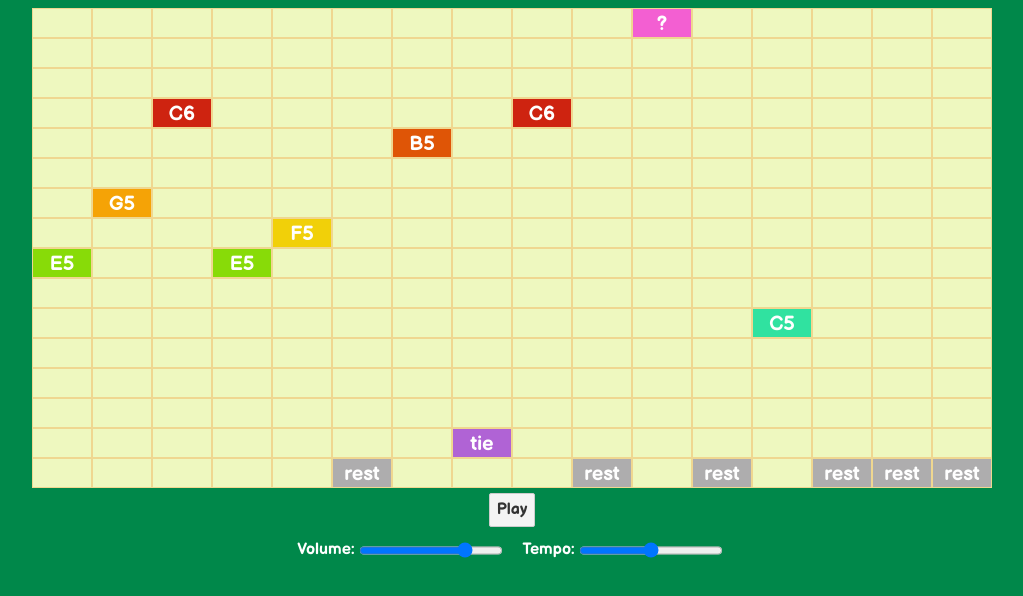
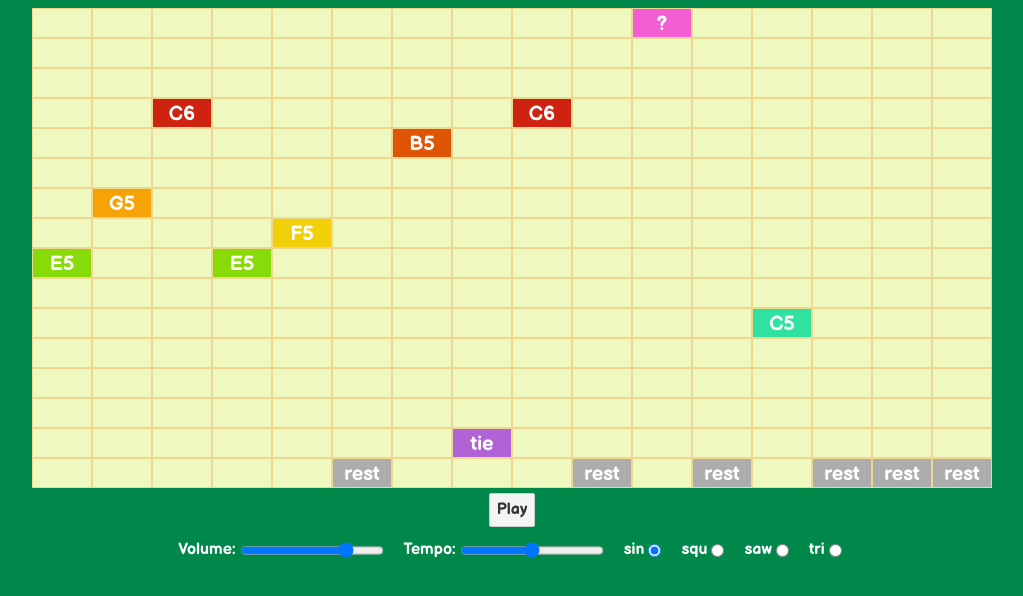
Before and after one commit to andlehma/react-town-tune, a React (Vite) app: page / in a window 1280 px wide. Shown: the top 596 px of the page, without its empty margins (128-1151 px from the left). Built offline with nearby package versions, Linux system fonts and the light colour scheme.

Commit message:
add oscillator type setting

```diff
--- a/global.css
+++ b/global.css
@@ -40,7 +40,8 @@ input:disabled {
     color: #ccc;
 }
 
-input[type="range"] {
+input[type="range"],
+input[type="radio"] {
     vertical-align: middle;
     margin: 0 .25em;
 }
--- a/src/App.js
+++ b/src/App.js
@@ -69,6 +69,7 @@ const App = () => {
     ]);
     const [volume, setVolume] = useState(.8);
     const [tempo, setTempo] = useState(200);
+    const [oscType, setOscType] = useState("sine");
 
     // need a reference to the piano roll container div
     // to calculate relative Y position when moving notes
@@ -130,7 +131,7 @@ const App = () => {
 
             // create oscillator node and set frequency
             const osc = audioContext.createOscillator();
-            osc.type = 'sine';
+            osc.type = oscType;
             let freq;
             if (note.name === "?") {
                 let r = randomInt(1, settings.numNotes - 2);
@@ -186,6 +187,10 @@ const App = () => {
         clearInterval(playInterval);
     };
 
+    const changeOscType = (e) => {
+        setOscType(e.target.value);
+    }
+
     return (
         <div ref={pianoRollRef} id="app">
             {beats}
@@ -221,6 +226,39 @@ const App = () => {
                             setTempo(e.target.value);
                         }} />
                 </label>
+
+                <label>sin
+                <input
+                        type="radio"
+                        name="osc-type"
+                        onChange={changeOscType}
+                        value="sine"
+                        checked={oscType === "sine"} />
+                </label>
+                <label>squ
+                <input
+                        type="radio"
+                        name="osc-type"
+                        onChange={changeOscType}
+                        value="square"
+                        checked={oscType === "square"} />
+                </label>
+                <label>saw
+                <input
+                        type="radio"
+                        name="osc-type"
+                        onChange={changeOscType}
+                        value="sawtooth"
+                        checked={oscType === "sawtooth"} />
+                </label>
+                <label>tri
+                <input
+                        type="radio"
+                        name="osc-type"
+                        onChange={changeOscType}
+                        value="triangle"
+                        checked={oscType === "triangle"} />
+                </label>
             </div>
         </div>
     );
```
